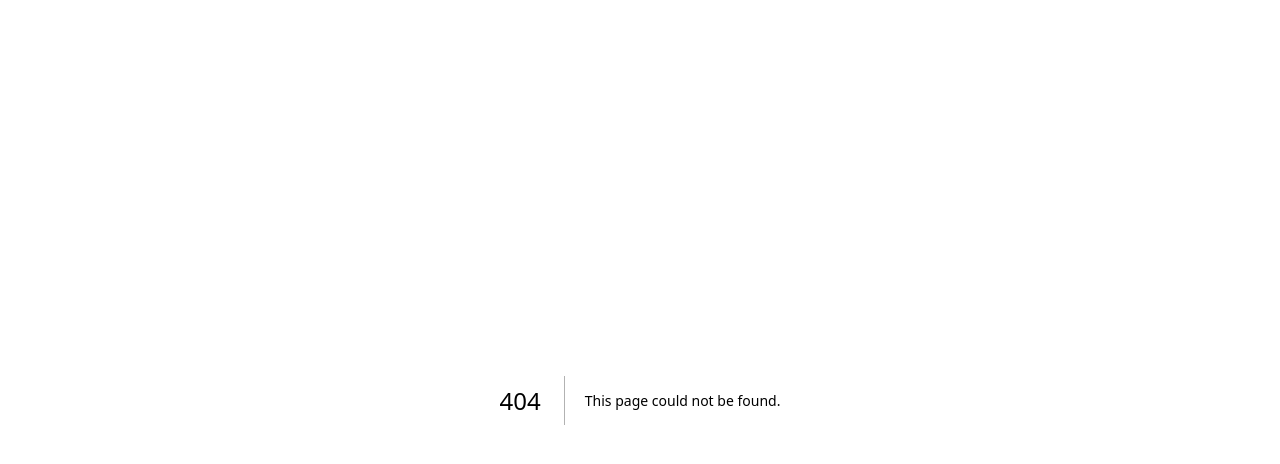
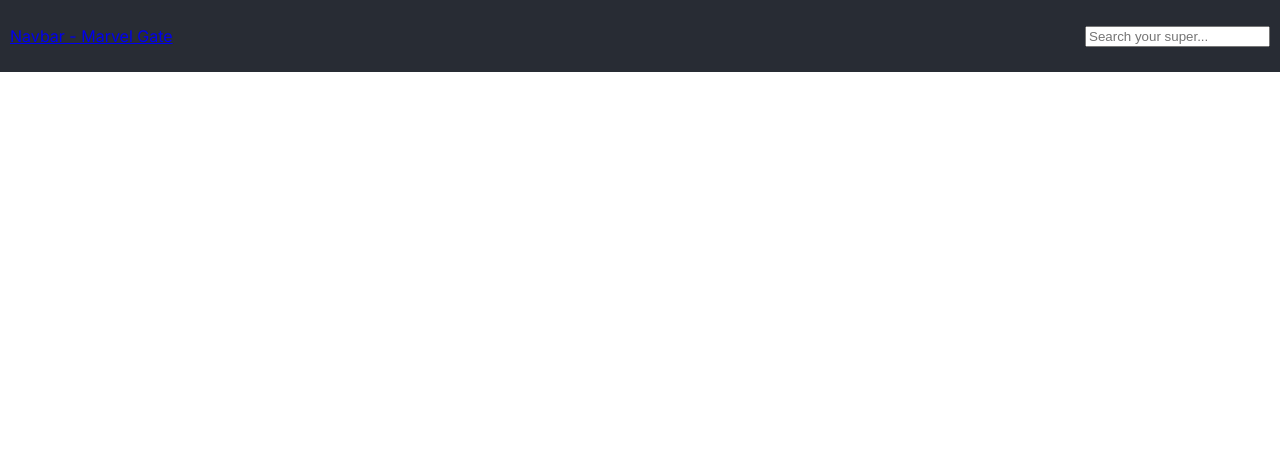
Before and after one commit to AlejandroGC1990/marvelWeb, a Next.js app in the folder marvel-web/: page /dashboard/search in a window 1280 px wide. Before the commit this address had no page. Shown: the top 464 px of the page. Built offline with nearby package versions, Linux system fonts and the light colour scheme.

Commit message:
routed navbar input to search page

```diff
--- a/marvel-web/src/app/dashboard/HeroDetail/[id]/page.tsx
+++ b/marvel-web/src/app/dashboard/HeroDetail/[id]/page.tsx
@@ -1,7 +1,7 @@
 import { getDetailHero } from "@/utils/api";
+import Image from "next/image";
 import { FC } from "react";
-import "./HeroDetail.css";
-import Image from "next/image";
+import "./heroDetail.css";
 
 interface HeroDetailProps {
   params: {
@@ -18,7 +18,7 @@ const HeroDetail: FC<HeroDetailProps> = async ({ params }) => {
     <div className="container">
       <div className="card-image">
         <Image
-          src={`${character.results[0].thumbnail.path}.${character.results[0].thumbnail.extension}`}
+          src={`${thumbnail.path}.${thumbnail.extension}`}
           alt={name}
           width={500}
           height={400}
--- /dev/null
+++ b/marvel-web/src/app/dashboard/search/page.tsx
@@ -0,0 +1,14 @@
+'use client';
+
+import {FC} from 'react';
+import { useSearchParams } from 'next/navigation';
+
+const SearchPage: FC = ({}) => {
+    const searchParams = useSearchParams();
+    const querySearch = searchParams.get('query');
+    console.log(querySearch)
+
+    return (<div>SearchPage</div>);
+}
+
+export default SearchPage;
--- a/marvel-web/src/app/ui/Components/HeroCard/HeroCard.tsx
+++ b/marvel-web/src/app/ui/Components/HeroCard/HeroCard.tsx
@@ -23,7 +23,7 @@ const HeroCard: FC<HeroCardProps> = ({ character }) => {
       <div className="card-content">
         <h3>{character.name}</h3>
         <p>{character.description}</p>
-        <Link href={`/dashboard/HeroDetail/${character.id}`}  className="btn btn-primary">Detail {character.name}</Link>
+        <Link href={`/dashboard/heroDetail/${character.id}`}  className="btn btn-primary">Detail {character.name}</Link>
       </div>
     </div>
   );
--- a/marvel-web/src/app/ui/Components/Navbar/Navbar.css
+++ b/marvel-web/src/app/ui/Components/Navbar/Navbar.css
@@ -10,11 +10,11 @@
   left: 0;
   right: 0;
   z-index: 1000;
-
 }
 
 .navbar-title {
   flex: 1;
+  color: "white";
 }
 
 .navbar-input {
--- a/marvel-web/src/app/ui/Components/Navbar/Navbar.tsx
+++ b/marvel-web/src/app/ui/Components/Navbar/Navbar.tsx
@@ -1,15 +1,34 @@
-import { FC } from "react";
+'use client';
+
+import Link from "next/link";
+import { useRouter } from "next/navigation";
+import { FC, KeyboardEvent, useState } from "react";
 import "./Navbar.css";
-import Link from "next/link";
 
-interface NavbarProps {}
+const Navbar: FC = ({}) => {
+  const router = useRouter();
+  const [ querySearch, setQuerySearch] = useState<string>('');
 
-const Navbar: FC<NavbarProps> = ({}) => {
+  const handleSearch = (event: KeyboardEvent<HTMLInputElement>) => {
+    if(event.key === 'Enter' && querySearch.trim() !== '') {
+      setQuerySearch('');
+      router.push(`/dashboard/search?query=${querySearch}`);
+    }
+  }
+
   return (
     <div className="navbar-container">
-      <Link href="/" className="navbar-title">Navbar - Marvel Gate</Link>
+      <Link href="/" className="navbar-title">
+        <p>Navbar - Marvel Gate</p>
+      </Link>
       <div className="navbar-input">
-        <input placeholder="Your super..." />
+        <input
+          value={querySearch}
+          type="text"
+          placeholder="Search your super..."
+          onChange={(e) => setQuerySearch(e.target.value)}
+          onKeyDown={handleSearch}
+        />
       </div>
     </div>
   );
--- a/marvel-web/src/utils/api.ts
+++ b/marvel-web/src/utils/api.ts
@@ -33,5 +33,3 @@ export const getDetailHero = async (characterId: string): Promise<CharacterDataW
 
   return handleResponse<CharacterDataWrapper>(response);
 };
-
-//MIN 29:37
```
